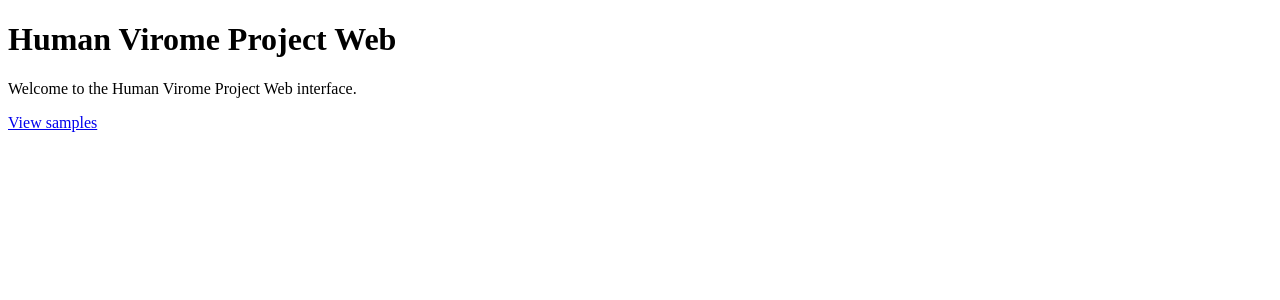
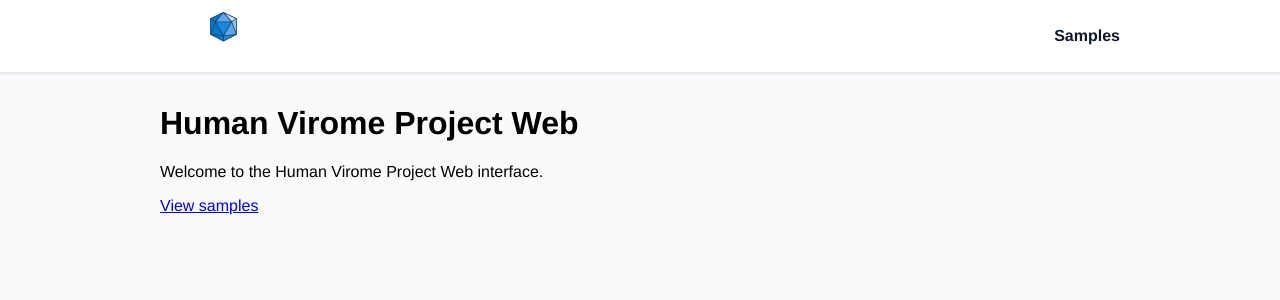
Before and after one commit to Ulthran/hvp_db, a Flask app: page /hvp/ in a window 1280 px wide. Shown: the top 300 px of the page. Run offline with Flask 3, Linux system fonts and the light colour scheme; the visitor is signed in with stand-in values (Sample User, id 1); some libraries are stand-ins or nearby versions.

Commit message:
Add global banner with navigation links

```diff
--- a/hvp_db/templates/base.html
+++ b/hvp_db/templates/base.html
@@ -11,8 +11,66 @@
   <script src="https://cdnjs.cloudflare.com/ajax/libs/jszip/3.10.1/jszip.min.js" integrity="sha512-XMVd28F1oH/O71fzwBnV7HucLxVwtxf26XV8P4wPk26EDxuGZ91N8bsOttmnomcCD3CS5ZMRL50H0GgOHvegtg==" crossorigin="anonymous" referrerpolicy="no-referrer"></script>
   <script src="https://cdn.datatables.net/buttons/2.4.2/js/dataTables.buttons.min.js"></script>
   <script src="https://cdn.datatables.net/buttons/2.4.2/js/buttons.html5.min.js"></script>
+  <style>
+    body {
+      margin: 0;
+      font-family: "Helvetica Neue", Helvetica, Arial, sans-serif;
+      background-color: #f9fafb;
+    }
+
+    .site-banner {
+      background-color: #ffffff;
+      border-bottom: 1px solid #e5e7eb;
+      padding: 0.75rem 1.5rem;
+      box-shadow: 0 1px 2px rgba(15, 23, 42, 0.1);
+    }
+
+    .banner-content {
+      display: flex;
+      align-items: center;
+      justify-content: space-between;
+      max-width: 960px;
+      margin: 0 auto;
+    }
+
+    .logo-link img {
+      height: 48px;
+      width: auto;
+      display: block;
+    }
+
+    .banner-nav a {
+      color: #0f172a;
+      font-weight: 600;
+      text-decoration: none;
+      font-size: 1rem;
+    }
+
+    .banner-nav a:hover,
+    .banner-nav a:focus {
+      text-decoration: underline;
+    }
+
+    .site-main {
+      max-width: 960px;
+      margin: 2rem auto;
+      padding: 0 1.5rem 3rem;
+    }
+  </style>
 </head>
 <body>
-  {% block content %}{% endblock %}
+  <header class="site-banner">
+    <div class="banner-content">
+      <a class="logo-link" href="{{ url_for('hvp.index') }}">
+        <img src="{{ url_for('static', filename='HVP_logo.svg') }}" alt="Human Virome Project logo">
+      </a>
+      <nav class="banner-nav">
+        <a href="{{ url_for('hvp.samples') }}">Samples</a>
+      </nav>
+    </div>
+  </header>
+  <main class="site-main">
+    {% block content %}{% endblock %}
+  </main>
 </body>
 </html>
```
